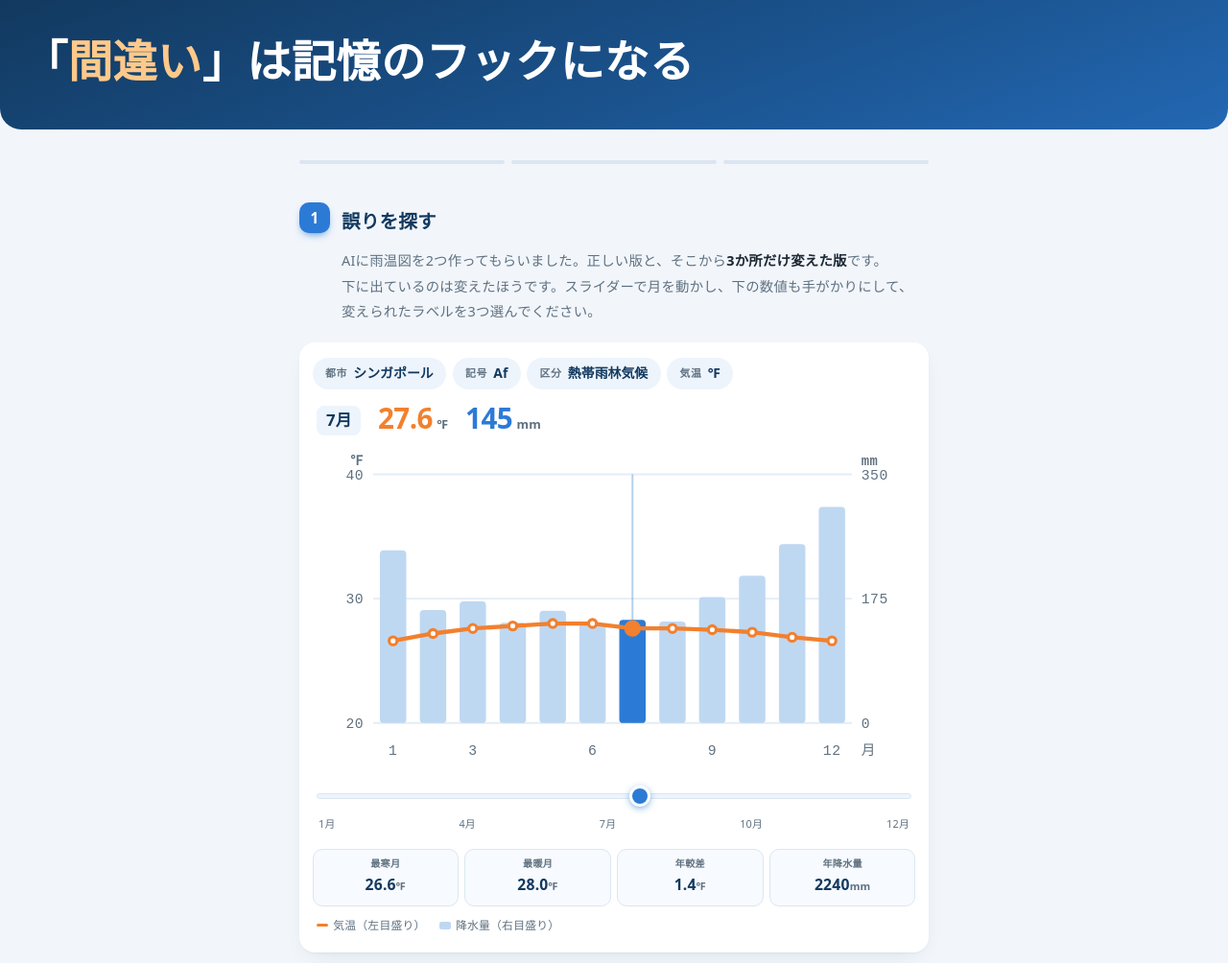
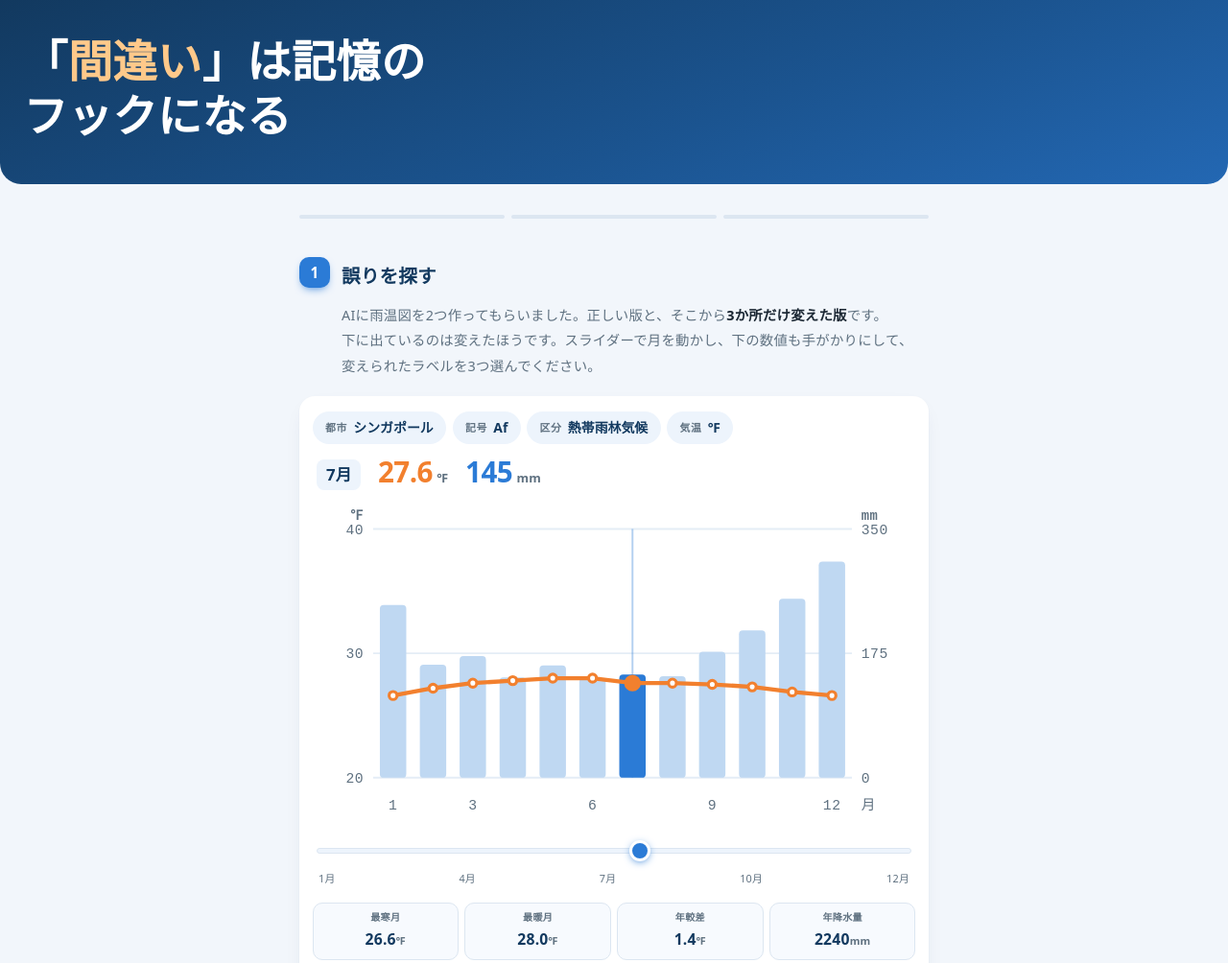
Before and after one commit to mikikof/keisetsu-tools, a plain HTML site: page machigai/index.html in a window 1280 px wide. Shown: the top 1004 px of the page at 96% size. Drawn offline with Linux system fonts and the light colour scheme.

Commit message:
見出しを「記憶の」で改行する
Co-Authored-By: Claude Fable 5 <noreply@anthropic.com>

```diff
--- a/machigai/index.html
+++ b/machigai/index.html
@@ -268,7 +268,7 @@ ol.steps li.is-answer .no{color:var(--found)}
 </style>
 
 <header>
-  <h1>「<em>間違い</em>」は記憶のフックになる</h1>
+  <h1>「<em>間違い</em>」は記憶の<br>フックになる</h1>
 </header>
 
 <div class="wrap">
```
